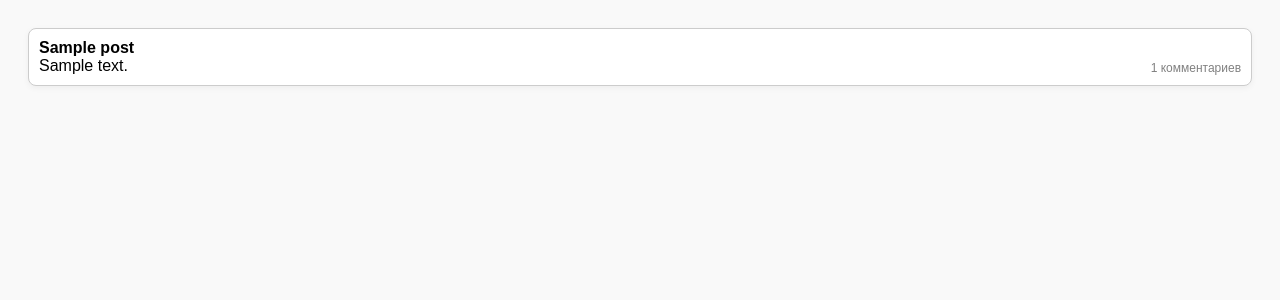
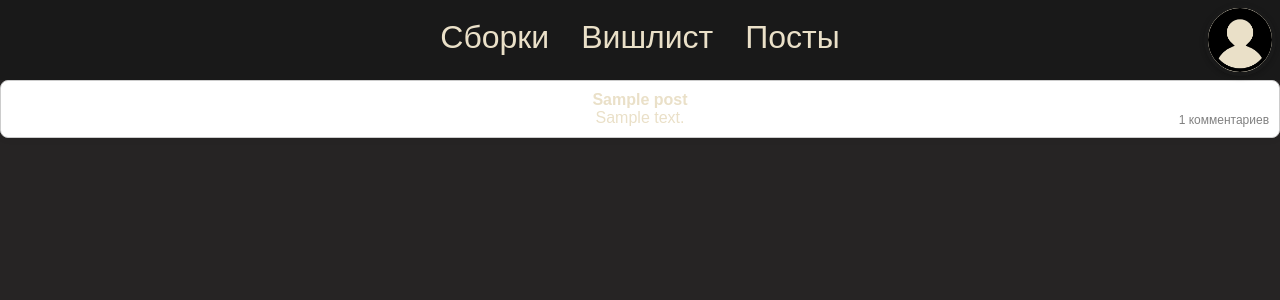
Before and after one commit to kirill737/PC_configurator, a Flask app: template templates/posts.html in a window 1280 px wide. Shown: the top 300 px of the page. Run offline with Flask 3, Linux system fonts and the light colour scheme; the template is opened without the code that fills it: most values are stand-ins (such as "Sample title", 1, 10 or a date in 2020); parts of the project's set-up code (start-up, migrations or seed data) failed here and were passed over.

Commit message:
posts logic v.1

```diff
--- a/static/styles/post.css
+++ b/static/styles/post.css
@@ -1,8 +1,21 @@
-body {
-    font-family: Arial, sans-serif;
-    padding: 20px;
-    background-color: #f9f9f9;
+@import "colors.css";
+
+#posts-container {
+    position: absolute;
+    display: flex;
+    flex-direction: column;
+    align-items: stretch; /* Растягиваем по высоте */
+    flex-wrap: nowrap;   /* Запрещаем перенос строк */
+
+    top: 5rem;
+    left: 0;
+
+    outline: none;
+    width: 100%;
+    height: 85%;
+    /* background-color: #c00; */
 }
+
 
 .post {
     background: #fff;
--- a/static/styles/profile.css
+++ b/static/styles/profile.css
@@ -1,4 +1,5 @@
 @import 'colors.css';
+@import 'base.css';
 
 #profile-container {
     z-index: 1100;
--- a/templates/posts.html
+++ b/templates/posts.html
@@ -2,6 +2,9 @@
 <html lang="ru">
 <head>
     <link rel="stylesheet" href="{{ url_for('static', filename='styles/post.css') }}">
+    <link rel="stylesheet" href="{{ url_for('static', filename='styles/home.css') }}">
+
+
     <meta charset="UTF-8">
     <title>Лента записей</title>
     <style>
@@ -13,8 +16,24 @@
         .pagination a { margin: 0 5px; text-decoration: none; }
     </style>
 </head>
-<body>
-
+    <script src="{{ url_for('static', filename='scripts/profileMenu.js') }}" defer></script>
+    <div id="top-menu-container">
+        <a href="{{ url_for('open_builds') }}" class="top-menu-button">Сборки</a>
+        <a href="{{ url_for('open_wishlists') }}"  class="top-menu-button">Вишлист</a>
+        <a href="/main_post_page" class="top-menu-button">Посты</a>
+        <div id="profile-container">
+            <a id="profile-icon">
+                <img src="{{ url_for('static', filename='images/profile_icon.png') }}" alt="Профиль" onclick="toggle_menu()">
+            </a>
+            <div id="profile-menu">
+                <a class="profile-menu-button"> {{ user_data['username'] }}</a>
+                <a href="/profile" class="profile-menu-button">Профиль</a>
+                <a href="{{ url_for('open_settings_page') }}" class="profile-menu-button">Настройки</a>
+                <a href="{{ url_for('logout') }}" class="profile-menu-button">Выход</a>
+            </div>
+        </div>
+    </div>
+    <div id="posts-container">
         {% for post in posts %}
         <div class="post" data-id="{{ post._id }}">
             <strong>{{ post.title }}</strong>
@@ -57,11 +76,12 @@
                 {% if i == current_page %}
                     <strong>{{ i }}</strong>
                 {% else %}
-                <a href="/?page={{ i }}">{{ i }}</a>
+                    <a href="/main_post_page?page={{ i }}">{{ i }}</a>
                 {% endif %}
             {% endfor %}
         </div>
 
         <script src="{{ url_for('static', filename='scripts/posts.js') }}"></script>
+    </div>
 </body>
 </html>
--- a/views/post_view.py
+++ b/views/post_view.py
@@ -4,7 +4,7 @@ from database.mongodb import posts_collection, comments_collection, per_page
 from bson.objectid import ObjectId
 
 from controllers.db.user_controller import get_user_data
-from controllers.post_controller import *
+from controllers.post_controller import can_edit_comment, can_delete_post, make_content
 
 from logger_settings import setup_logger
 
@@ -26,7 +26,7 @@ def init_post(app):
         comments = comments_collection.find({"post_id": {"$in": list(post_ids.keys())}})
         comments_by_post = {post_id: [] for post_id in post_ids}
         for comment in comments:
-            comment["can_delete"] = can_edit_comment(post_ids[comment["post_id"]], comment, user_data)
+            comment["can_delete"] = can_edit_comment(post_ids[comment["post_id"]], comment, user_data) # type: ignore
             comments_by_post[comment["post_id"]].append(comment)
 
         # Добавляем количество комментариев к каждому посту
@@ -37,7 +37,7 @@ def init_post(app):
             post["can_delete"] = can_delete_post(post, user_data)
         total_pages = (posts_collection.count_documents({}) + per_page - 1) // per_page
 
-        return render_template("posts.html", posts=last_posts, current_page=page, total_pages=total_pages)
+        return render_template("posts.html", user_data=user_data, posts=last_posts, current_page=page, total_pages=total_pages)
 
 
     @app.route('/add_comment', methods=['POST'])
```
Lines whose indentation alone changed are shown as unchanged.
